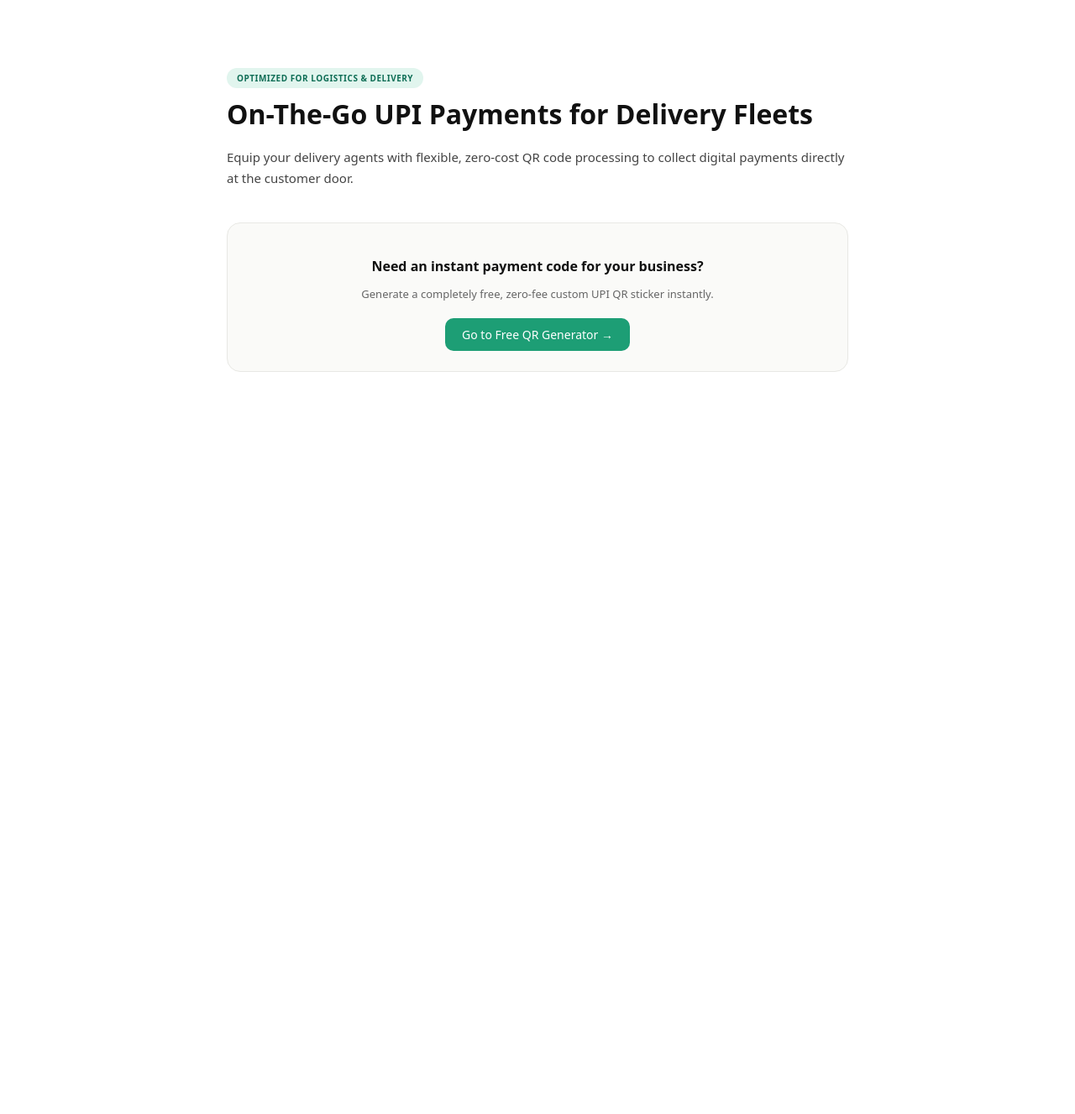
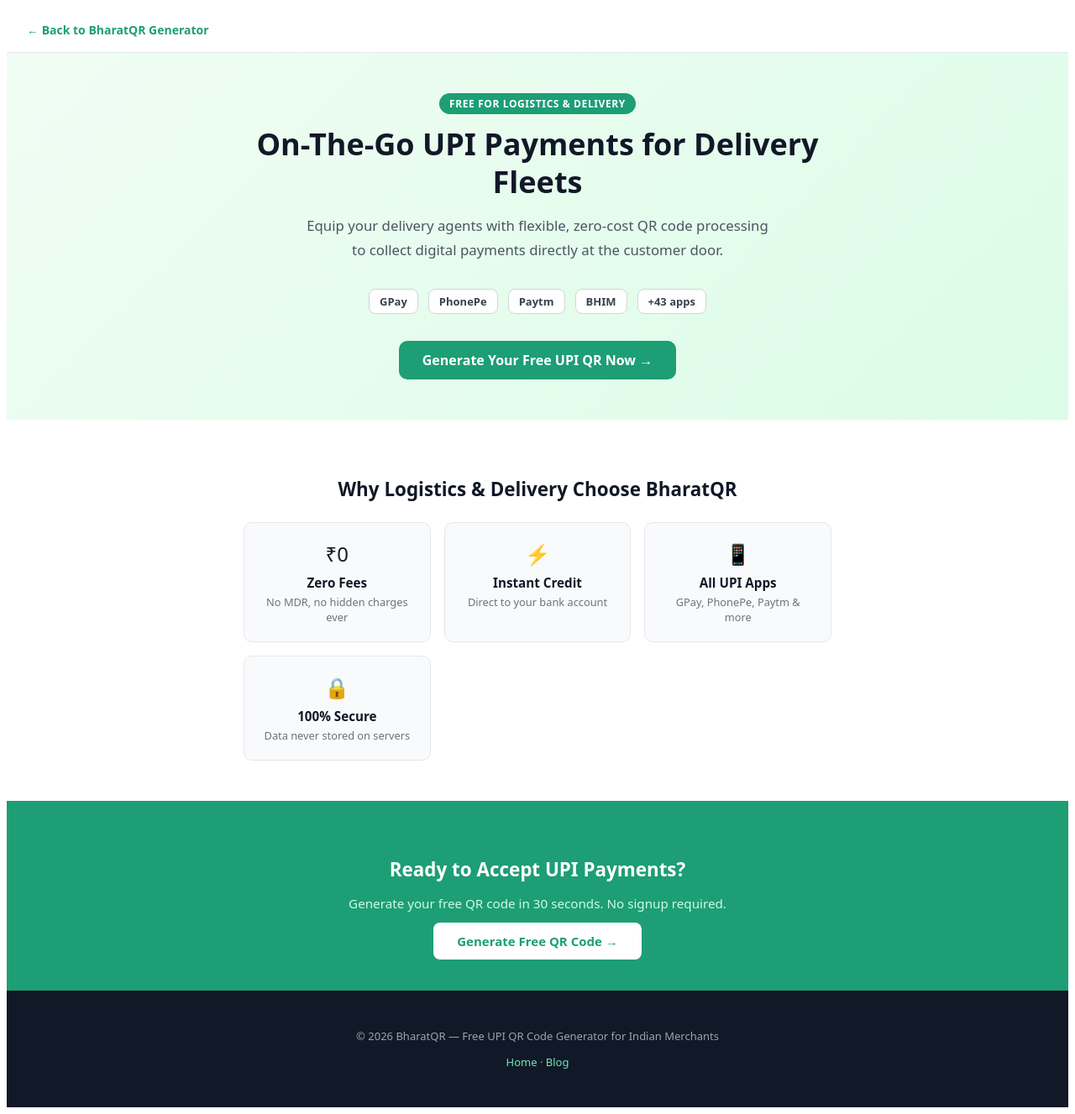
Before and after one commit to phanindraeswar-svg/bharathqr-seo-agent, a Next.js app: page /qr-for/delivery-services in a window 1280 px wide. Shown: the whole page at 84% size. Before the commit the page ends 800 px from the top, so only its background shows below. Built offline with nearby package versions, Linux system fonts and the light colour scheme.

Commit message:
Update [slug].js

```diff
--- a/pages/qr-for/[slug].js
+++ b/pages/qr-for/[slug].js
@@ -1,62 +1,142 @@
 import Head from 'next/head';
+import Link from 'next/link';
 import seoData from '../../seo_updates.json';
 
-// This handles the routing on Vercel's servers before the browser opens
-export async function getServerSideProps({ params }) {
+export async function getStaticPaths() {
+  const routes = seoData?.optimized_data?.suggested_routes || [];
+  const paths = routes.map((item) => ({
+    params: { slug: item.slug },
+  }));
+  return { paths, fallback: 'blocking' };
+}
+
+export async function getStaticProps({ params }) {
   const { slug } = params;
+  const routes = seoData?.optimized_data?.suggested_routes || [];
+  const currentRouteData = routes.find((item) => item.slug.trim() === slug);
 
-  // Match the URL slug with your JSON dataset
-  const currentRouteData = seoData.optimized_data.suggested_routes.find(
-    (item) => item.slug.trim() === slug
-  );
-
-  // If the path doesn't exist in your JSON, seamlessly render a real 404 page
   if (!currentRouteData) {
-    return {
-      notFound: true,
-    };
+    return { notFound: true };
   }
 
   return {
-    props: {
-      currentRouteData,
-    },
+    props: { currentRouteData },
+    revalidate: 86400,
   };
 }
 
 export default function DynamicIndustryPage({ currentRouteData }) {
+  const pageUrl = `https://bharathqr.com/qr-for/${currentRouteData.slug}`;
+  const metaDesc = currentRouteData.meta_description || currentRouteData.body_text?.slice(0, 155);
+
+  const schemaData = {
+    "@context": "https://schema.org",
+    "@type": "WebPage",
+    "name": currentRouteData.heading,
+    "description": metaDesc,
+    "url": pageUrl,
+    "publisher": {
+      "@type": "Organization",
+      "name": "BharatQR",
+      "url": "https://bharathqr.com"
+    }
+  };
+
   return (
     <>
       <Head>
-        <title>{currentRouteData.heading} — BharatQRGen</title>
-        <meta name="description" content={currentRouteData.body_text} />
-        <meta name="keywords" content={`${currentRouteData.industry} upi qr, free qr code for ${currentRouteData.industry}`} />
+        <title>{currentRouteData.heading} | BharatQR</title>
+        <meta name="description" content={metaDesc} />
+        <meta name="keywords" content={`${currentRouteData.industry} UPI QR code, free QR code for ${currentRouteData.industry}, UPI payment ${currentRouteData.industry} India`} />
+        <link rel="canonical" href={pageUrl} />
+        <meta property="og:title" content={currentRouteData.heading} />
+        <meta property="og:description" content={metaDesc} />
+        <meta property="og:url" content={pageUrl} />
+        <script type="application/ld+json" dangerouslySetInnerHTML={{ __html: JSON.stringify(schemaData) }} />
       </Head>
 
-      <div style={{ maxWidth: '740px', margin: '5rem auto', padding: '0 1.5rem', fontFamily: 'system-ui, sans-serif' }}>
-        <span style={{ fontSize: '10px', fontWeight: '700', background: '#E1F5EE', color: '#0F6E56', padding: '5px 12px', borderRadius: '100px', textTransform: 'uppercase', letterSpacing: '0.05em' }}>
-          Optimized for {currentRouteData.industry}
-        </span>
+      <div style={{ fontFamily: 'system-ui, sans-serif', color: '#111827' }}>
 
-        <h1 style={{ fontSize: '32px', fontWeight: '600', color: '#111', marginTop: '14px', marginBottom: '1.2rem', lineHeight: '1.25' }}>
-          {currentRouteData.heading}
-        </h1>
+        {/* NAV */}
+        <nav style={{ padding: '1rem 1.5rem', borderBottom: '1px solid #E5E7EB', background: '#fff' }}>
+          <Link href="/" style={{ color: '#1D9E75', textDecoration: 'none', fontWeight: '600', fontSize: '14px' }}>
+            ← Back to BharatQR Generator
+          </Link>
+        </nav>
 
-        <p style={{ fontSize: '15px', color: '#444', lineHeight: '1.65', marginBottom: '2.5rem' }}>
-          {currentRouteData.body_text}
-        </p>
+        {/* HERO */}
+        <div style={{ background: 'linear-gradient(135deg, #f0fdf4 0%, #dcfce7 100%)', padding: '3rem 1.5rem', textAlign: 'center' }}>
+          <div style={{ maxWidth: '680px', margin: '0 auto' }}>
+            <span style={{ background: '#1D9E75', color: '#fff', fontSize: '12px', fontWeight: '700', padding: '4px 12px', borderRadius: '100px', textTransform: 'uppercase', letterSpacing: '0.05em' }}>
+              Free for {currentRouteData.industry}
+            </span>
+            <h1 style={{ fontSize: 'clamp(1.5rem, 4vw, 2.25rem)', fontWeight: '800', color: '#111827', marginTop: '1rem', marginBottom: '1rem', lineHeight: '1.25' }}>
+              {currentRouteData.heading}
+            </h1>
+            <p style={{ fontSize: '1.05rem', color: '#4B5563', lineHeight: '1.7', marginBottom: '2rem', maxWidth: '560px', margin: '0 auto 2rem' }}>
+              {currentRouteData.body_text}
+            </p>
 
-        <div style={{ background: '#fafaf8', border: '1px solid #e8e8e4', borderRadius: '16px', padding: '1.5rem', textAlign: 'center' }}>
-          <h3 style={{ fontSize: '16px', color: '#111', marginBottom: '0.5rem' }}>
-            Need an instant payment code for your business?
-          </h3>
-          <p style={{ fontSize: '13px', color: '#666', marginBottom: '1.25rem' }}>
-            Generate a completely free, zero-fee custom UPI QR sticker instantly.
+            {/* UPI App compatibility */}
+            <div style={{ display: 'flex', justifyContent: 'center', gap: '0.75rem', flexWrap: 'wrap', marginBottom: '2rem' }}>
+              {['GPay', 'PhonePe', 'Paytm', 'BHIM', '+43 apps'].map(app => (
+                <span key={app} style={{ background: '#fff', border: '1px solid #D1D5DB', borderRadius: '8px', padding: '5px 12px', fontSize: '13px', fontWeight: '600', color: '#374151' }}>
+                  {app}
+                </span>
+              ))}
+            </div>
+
+            <Link href="/" style={{ display: 'inline-block', background: '#1D9E75', color: '#fff', padding: '12px 28px', borderRadius: '10px', textDecoration: 'none', fontSize: '16px', fontWeight: '700' }}>
+              Generate Your Free UPI QR Now →
+            </Link>
+          </div>
+        </div>
+
+        {/* BENEFITS */}
+        <div style={{ padding: '3rem 1.5rem', background: '#fff' }}>
+          <div style={{ maxWidth: '700px', margin: '0 auto' }}>
+            <h2 style={{ fontSize: '1.4rem', fontWeight: '700', marginBottom: '1.5rem', textAlign: 'center' }}>
+              Why {currentRouteData.industry} Choose BharatQR
+            </h2>
+            <div style={{ display: 'grid', gridTemplateColumns: 'repeat(auto-fit, minmax(200px, 1fr))', gap: '1rem' }}>
+              {[
+                { icon: '₹0', title: 'Zero Fees', desc: 'No MDR, no hidden charges ever' },
+                { icon: '⚡', title: 'Instant Credit', desc: 'Direct to your bank account' },
+                { icon: '📱', title: 'All UPI Apps', desc: 'GPay, PhonePe, Paytm & more' },
+                { icon: '🔒', title: '100% Secure', desc: 'Data never stored on servers' },
+              ].map(({ icon, title, desc }) => (
+                <div key={title} style={{ padding: '1.25rem', background: '#F9FAFB', borderRadius: '10px', border: '1px solid #E5E7EB', textAlign: 'center' }}>
+                  <div style={{ fontSize: '1.5rem', marginBottom: '0.5rem' }}>{icon}</div>
+                  <div style={{ fontWeight: '700', fontSize: '0.95rem', marginBottom: '0.25rem' }}>{title}</div>
+                  <div style={{ fontSize: '0.8rem', color: '#6B7280' }}>{desc}</div>
+                </div>
+              ))}
+            </div>
+          </div>
+        </div>
+
+        {/* CTA */}
+        <div style={{ padding: '3rem 1.5rem', background: '#1D9E75', textAlign: 'center' }}>
+          <h2 style={{ color: '#fff', fontSize: '1.4rem', fontWeight: '700', marginBottom: '0.75rem' }}>
+            Ready to Accept UPI Payments?
+          </h2>
+          <p style={{ color: '#D1FAE5', marginBottom: '1.5rem', fontSize: '0.95rem' }}>
+            Generate your free QR code in 30 seconds. No signup required.
           </p>
-          <a href="/" style={{ display: 'inline-block', background: '#1D9E75', color: '#fff', padding: '10px 20px', borderRadius: '10px', textDecoration: 'none', fontSize: '14px', fontWeight: '500' }}>
-            Go to Free QR Generator →
-          </a>
+          <Link href="/" style={{ background: '#fff', color: '#1D9E75', padding: '12px 28px', borderRadius: '8px', fontWeight: '700', textDecoration: 'none', fontSize: '15px' }}>
+            Generate Free QR Code →
+          </Link>
         </div>
+
+        {/* FOOTER */}
+        <footer style={{ background: '#111827', color: '#9CA3AF', padding: '2rem 1.5rem', textAlign: 'center', fontSize: '13px' }}>
+          <p>© {new Date().getFullYear()} BharatQR — Free UPI QR Code Generator for Indian Merchants</p>
+          <p style={{ marginTop: '0.5rem' }}>
+            <Link href="/" style={{ color: '#6EE7B7', textDecoration: 'none' }}>Home</Link>
+            {' · '}
+            <Link href="/blog" style={{ color: '#6EE7B7', textDecoration: 'none' }}>Blog</Link>
+          </p>
+        </footer>
       </div>
     </>
   );
```
